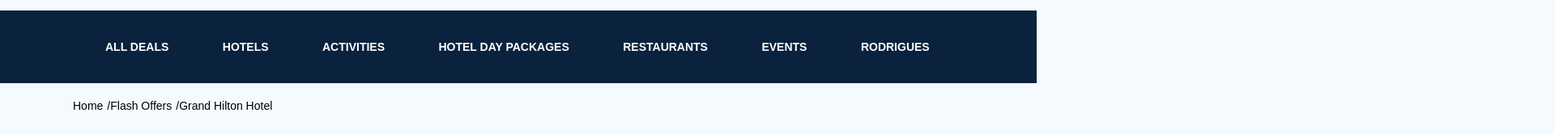
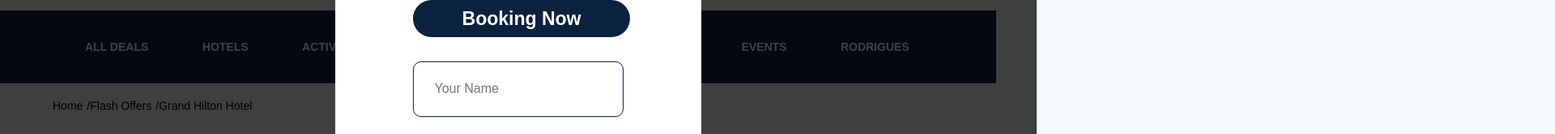
Before and after one commit to Heneros/hotel-booking, a website with bundled scripts: page src/index.html in a window 1280 px wide. Shown: the part 255-421 px from the top of the page at 81% size, 1920 px wide, since content can reach past the window. Built offline with nearby package versions, Linux system fonts and the light colour scheme; files whose address does not match are found by name.

Commit message:
showmodalByTime

```diff
--- a/src/index.html
+++ b/src/index.html
@@ -650,7 +650,7 @@
     </footer>
 
 
-    <div class="popup-up">
+    <div class="popup-up" data-modal>
 		<div class="popup-dialog">
 			<div class="popup-content">
 				<button class="popup-close">&times;</button>
--- a/src/js/dev/main.js
+++ b/src/js/dev/main.js
@@ -1,5 +1,4 @@
 import modal from './modules/modal';
-
 
 
 
--- a/src/js/dev/modules/modal.js
+++ b/src/js/dev/modules/modal.js
@@ -7,9 +7,6 @@ const modal = () => {
     modal = document.querySelector(modalSelector),
     close = document.querySelector(closeSelector),
     window = document.querySelectorAll('[data-modal]'),
-
-
-
     scroll = calcScroll();
 
 
@@ -47,20 +44,23 @@ const modal = () => {
     });
     modal.addEventListener('click', (e) =>{
       if(e.target === modal){
+
         window.forEach(item =>{
           item.style.display = 'none';
         })
+
         modal.style.display = "none";
         document.body.style.overflow = "";
         document.body.style.marginRight = "0px";
       }
     });
+  }
     function showModalByTime(selector, time){
       setTimeout(function(){
         let display;
 
         document.querySelectorAll('[data-modal]').forEach(item => {
-          if(getComputedStyle(item).display !== 'non'){
+          if(getComputedStyle(item).display !== 'none'){
             display = "block";
           }
         });
@@ -68,10 +68,11 @@ const modal = () => {
           document.querySelector(selector).style.display = 'block';
           document.body.style.overflow = "hidden";
           let scroll = calcScroll();
-          document.body.style.marginRight = `${scroll}px`
+          document.body.style.marginRight = `${scroll}px`;
         }
       }, time)
     }
+
     function calcScroll(){
       let div = document.createElement('div');
 
@@ -89,9 +90,10 @@ const modal = () => {
     }
 
 
-  }
+
   bindModal('.options__booking', '.popup-up', '.popup-up  .popup-close',);
   bindModal('.book__now', '.popup-up', '.popup-up  .popup-close',);
+  showModalByTime('.popup-up', 1000);
 
 
 }
--- a/src/sass/components/other-offers.scss
+++ b/src/sass/components/other-offers.scss
@@ -220,6 +220,11 @@
     }
 
 }
+@media only screen and (max-width: 1085px){
+    .other__offers .container__offers{
+        justify-content: space-evenly;
+    }
+}
 
 @media only screen and (max-width: 930px){
     .other__offers .container__offers .lux__belle, .other__offers .container__offers .palace {
```
Also changed, not shown: build/css/style.css, build/index.html, build/js/main.js, src/sass/style.scss (line endings or trailing spaces), 1 other file.
